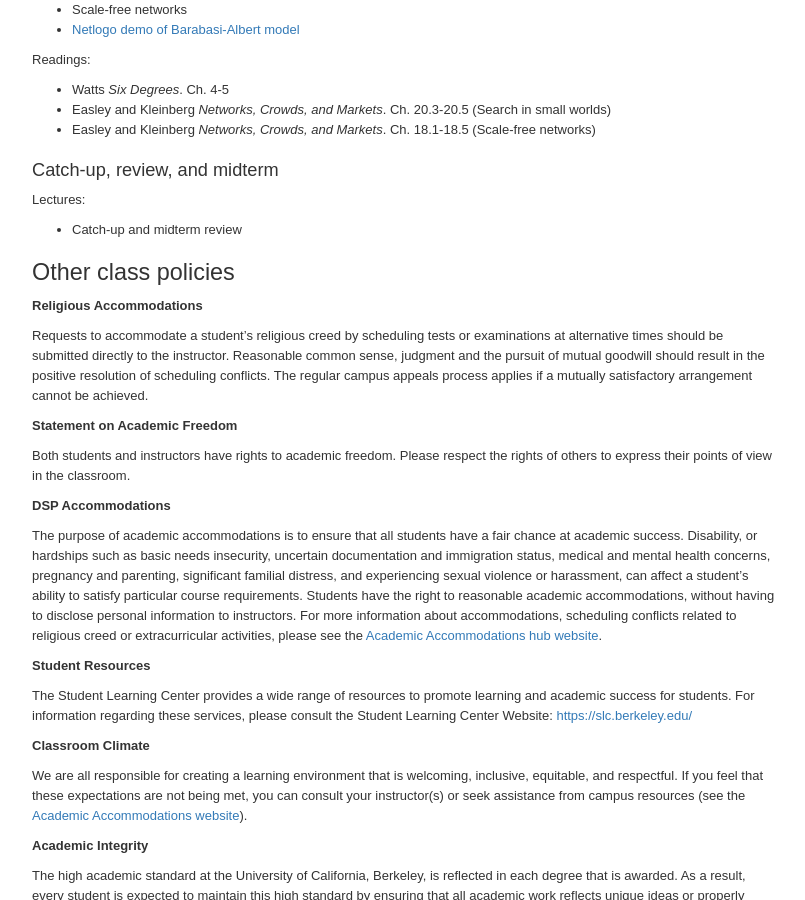
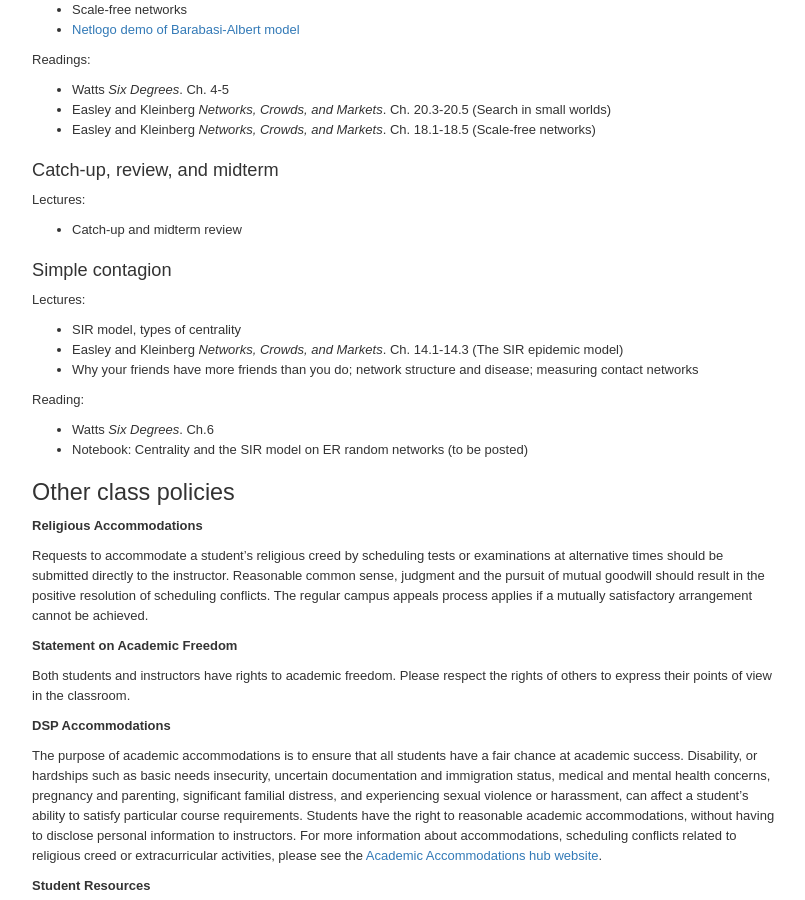
Before and after one commit to dfeehan/dfeehan.github.io, a Jekyll site: the page teaching/2021fa_demog180.html, which Jekyll copies as it is, in a window 1280 px wide and 900 px high, scrolled down 5586 px. Shown: the whole window, without its empty margins (236-1041 px from the left). Built offline with Jekyll 4.4.1, drawn with Linux system fonts in a browser that asks for light colours; some of the changed text lies outside the part shown.

Commit message:
added balance theory lecture demo

```diff
--- a/teaching/2021fa_demog180.html
+++ b/teaching/2021fa_demog180.html
@@ -1020,7 +1021,7 @@
 <p>Lectures:</p>
 <ul>
 <li>Positive and negative relationships</li>
-<li><a href="!--%20http://datahub.berkeley.edu/user-redirect/interact?account=dfeehan&amp;repo=demog180-sp2019&amp;branch=master&amp;path=lecture/05_structural_balance/05_structural_balance_in_the_small_slashdot_network.ipynb%20--">Lecture demo: Structural balance in the small slashdot network</a></li>
+<li><a href="https://datahub.berkeley.edu/hub/user-redirect/git-pull?repo=https%3A%2F%2Fgithub.com%2Fdfeehan%2Fdemog180-fa2021&amp;urlpath=tree%2Fdemog180-fa2021%2Flecture%2F06_structural_balance%2F06_structural_balance_in_the_small_slashdot_network.ipynb&amp;branch=main">Lecture demo: Structural balance in the small slashdot network</a></li>
 </ul>
 <p>Reading:</p>
 <ul>
@@ -1071,22 +1072,20 @@
 <ul>
 <li>Catch-up and midterm review</li>
 </ul>
-<!--
-
-### Simple contagion {#sec:simplecontagion}
-
-Lectures:
-
-* SIR model, types of centrality
-* @easley_networks_2010 Ch. 14.1-14.3 (The SIR epidemic model)
-* Why your friends have more friends than you do; network structure and disease; measuring contact networks
-
-Reading:
-
-* @watts_six_2003 Ch.6
-* Notebook: Centrality and the SIR model on ER random networks (to be posted)
-
--->
+</div>
+<div id="sec:simplecontagion" class="section level3">
+<h3>Simple contagion</h3>
+<p>Lectures:</p>
+<ul>
+<li>SIR model, types of centrality</li>
+<li><span class="citation">Easley and Kleinberg <em>Networks, Crowds, and Markets</em>.</span> Ch. 14.1-14.3 (The SIR epidemic model)</li>
+<li>Why your friends have more friends than you do; network structure and disease; measuring contact networks</li>
+</ul>
+<p>Reading:</p>
+<ul>
+<li><span class="citation">Watts <em>Six Degrees</em>.</span> Ch.6</li>
+<li>Notebook: Centrality and the SIR model on ER random networks (to be posted)</li>
+</ul>
 <!--
 
 #### Homework 4 {#sec:hwk4}
```
Also changed, not shown: other parts of teaching/2021fa_demog180.html (+2 -1 lines).
